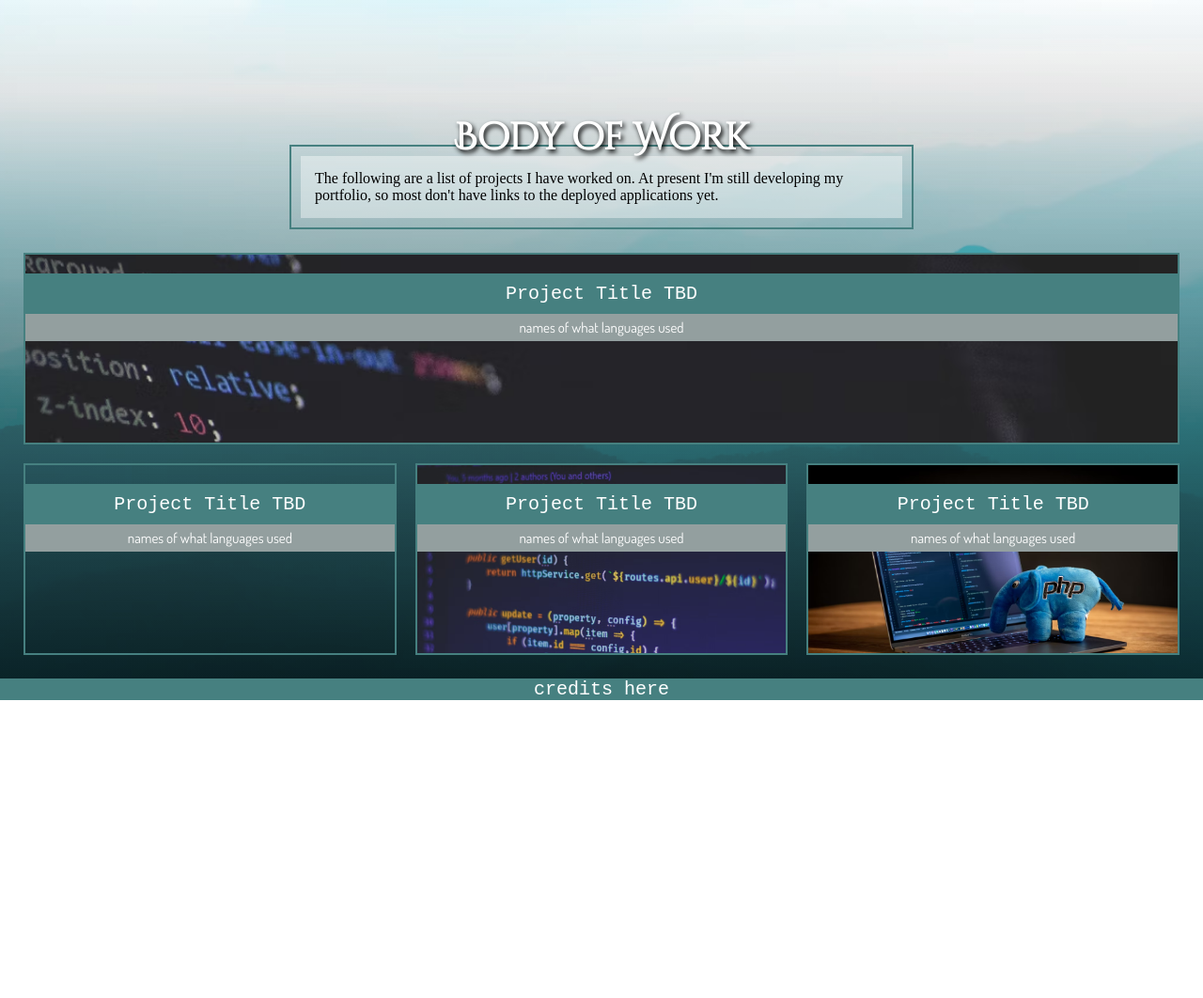
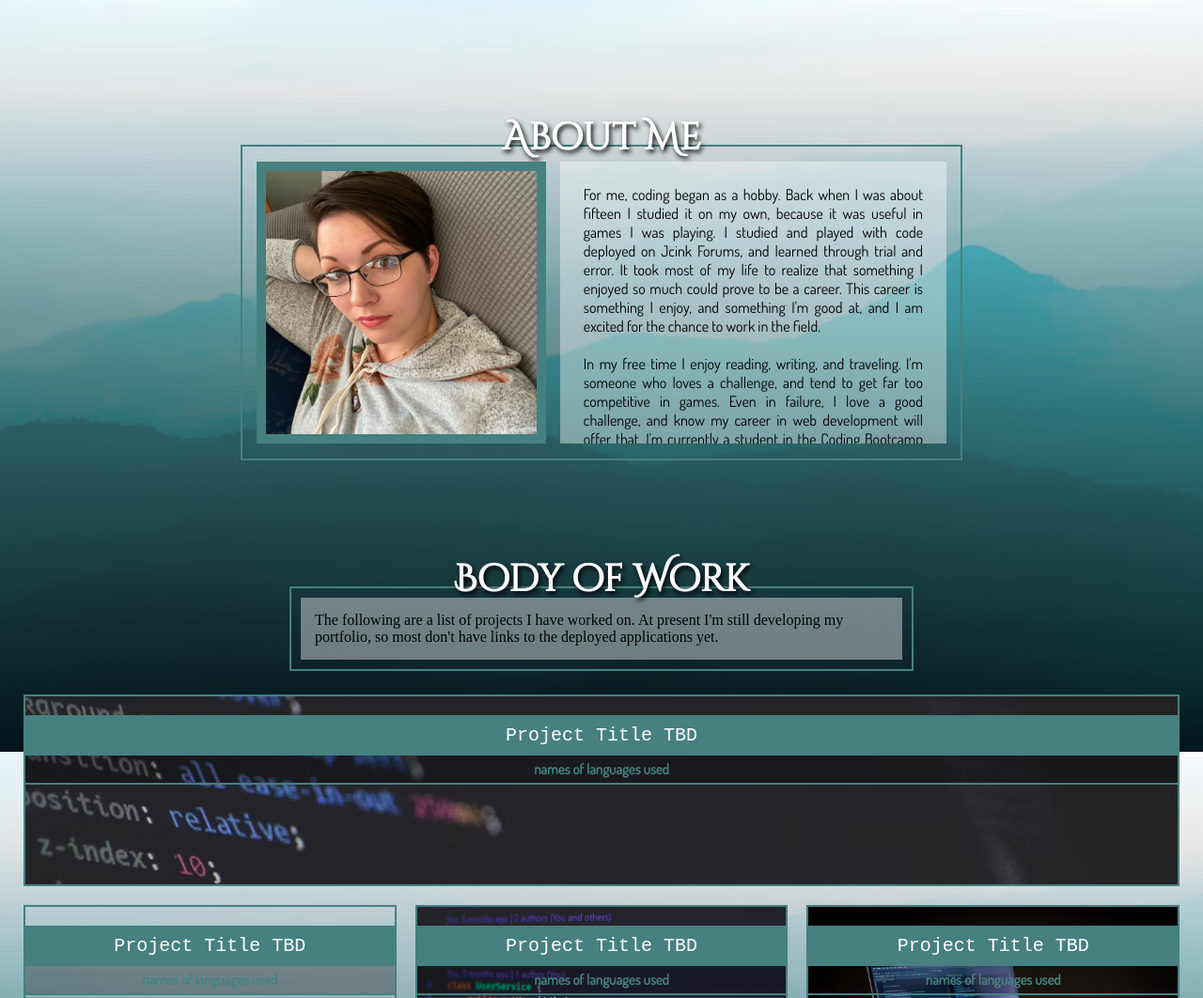
Before and after one commit to jessalane/JALportfolio, a plain HTML site: page index.html in a window 1280 px wide. Shown: the part 800-1862 px from the top of the page at 94% size. Before the commit the page ends 1545 px from the top, so only its background shows below. Drawn offline with Linux system fonts and the light colour scheme; a web font is replaced by a local one.

Commit message:
updating with the profile section

```diff
--- a/assets/css/style.css
+++ b/assets/css/style.css
@@ -7,6 +7,26 @@
     --MonoFont: 'Syne Mono', monospace;
     --SansFont: 'Dosis', sans-serif;
 }
+
+/* width */
+::-webkit-scrollbar {
+    width: 10px;
+  }
+
+  /* Track */
+  ::-webkit-scrollbar-track {
+    background: var(--NeutColor);
+  }
+
+  /* Handle */
+  ::-webkit-scrollbar-thumb {
+    background: var(--AltColor);
+  }
+
+  /* Handle on hover */
+  ::-webkit-scrollbar-thumb:hover {
+    background: var(--MainColor);
+  }
 
 /* designates style */
 header {
@@ -90,8 +110,42 @@ section h2 {
     margin: 20px 0 -20px 0;
 }
 
+/* sets the profile sections flex parent */
+.profileFlex {
+    display: flex;
+    flex-wrap: wrap;
+    justify-content: center;
+    align-items: center;
+    align-content: space-around;
+    padding: 15px;
+    border: 2px solid var(--AltColor);
+    padding: 0 15px;
+    margin: 0 20% 100px 20%;
+}
+
+/* styles the profile image style */
+#profile img {
+    flex: 1 1 20%;
+    height: 280px;
+    object-fit: cover;
+    border: 10px solid var(--AltColor);
+    margin-right: 15px;
+}
+
+/* styles the profile paragraph */
+#profile p {
+    flex: 1 1 30%;
+    height: 250px;
+    overflow: auto;
+    padding: 25px;
+    background-color: rgba(255,255,255,0.4);
+    color: #000;
+    font-family: var(--SansFont);
+    text-align: justify;
+}
+
 /* sets the border around the section paragraph */
-section .pBorder {
+#applications .pBorder {
     border: 2px solid var(--AltColor);
     padding: 10px;
     width: 50%;
@@ -99,7 +153,7 @@ section .pBorder {
 }
 
 /* sets the style for the application section paragraph */
-section p {
+#applications p {
     background-color: rgba(255,255,255,0.4);
     padding: 15px;
     margin: 0px;
@@ -159,9 +213,9 @@ section p {
     font-family: var(--SansFont);
     font-size: 15px;
     text-align: center;
-    color: #fff;
-    background-color: var(--NeutColor);
-    font-weight: normal;
+    color: var(--AltColor);
+    background-color: rgba(0,0,0,0.3);
+    border-bottom: 2px solid var(--AltColor);
     padding: 5px;
     margin-top: 0;
 }
@@ -178,7 +232,21 @@ footer {
 }
 /* media queries to change code on small viewports */
 @media screen and (max-width: 768px) {
-    section .pBorder {
+    .profileFlex {
+        flex-direction: column;
+        margin: 0 10% 150px 10%;
+        padding: 15px;
+    }
+    #profile img {
+        width: 95%;
+        max-height: 300px;
+        object-fit: cover;
+        margin: 0;
+    }
+    #profile p {
+        height: 300px;
+    }
+    #applications .pBorder {
         width: 80%;
     }
     .appsFlex {
--- a/index.html
+++ b/index.html
@@ -13,12 +13,14 @@
    <!--header begins-->
    <header>
     <ul>
+      <li><a href="#splash">index</a></li>
+      <li><a href="#profile">about me</a></li>
       <li><a href="#applications">applications</a></li>
-      <li><a href="#profile">about me</a></li>
       <li><a href="#contact">contact</a></li>
     </ul>
   </header>
   <!--header ends-->
+
   <!--body begins-->
   <body>
     <!---splash page begins-->
@@ -28,6 +30,20 @@
     </div>
     <!--splash page ends-->
 
+    <!--about me begins-->
+    <section id="profile">
+      <h2>About Me</h2>
+      <div class="profileFlex">
+        <img src="./assets/images/self.jpeg" alt="photograph">
+        <p>
+          For me, coding began as a hobby. Back when I was about fifteen I studied it on my own, because it was useful in games I was playing. I studied and played with code deployed on Jcink Forums, and learned through trial and error. It took most of my life to realize that something I enjoyed so much could prove to be a career. This career is something I enjoy, and something I'm good at, and I am excited for the chance to work in the field.
+          <br><br>
+          In my free time I enjoy reading, writing, and traveling. I'm someone who loves a challenge, and tend to get far too competitive in games. Even in failure, I love a good challenge, and know my career in web development will offer that. I'm currently a student in the Coding Bootcamp offered through University of Utah. I should be finished with the course in November of 2022.
+        </p>
+      </div>
+    </section>
+    <!--about me ends-->
+
     <!--applications section begins-->
     <section id="applications">
       <h2>Body of Work</h2>
@@ -35,19 +51,19 @@
       <div class="appsFlex">
         <div class="appImg" style="background-image:url('./assets/images/css.avif');">
           <h3>Project Title TBD</h3>
-          <h4>names of what languages used</h4>
+          <h4>names of languages used</h4>
         </div>
         <div class="appImg" style="background-image:url('assets/images/html.avif');">
           <h3>Project Title TBD</h3>
-          <h4>names of what languages used</h4>
+          <h4>names of languages used</h4>
         </div>
         <div class="appImg" style="background-image:url('./assets/images/javascript.avif');">
           <h3>Project Title TBD</h3>
-          <h4>names of what languages used</h4>
+          <h4>names of languages used</h4>
         </div>
         <div class="appImg" style="background-image:url('./assets/images/php.avif');">
           <h3>Project Title TBD</h3>
-          <h4>names of what languages used</h4>
+          <h4>names of languages used</h4>
         </div>
       </div>
     </section>
@@ -55,6 +71,7 @@
 
   </body>
   <!--body ends-->
+
   <!--footer begins-->
   <footer>
     credits here
```
